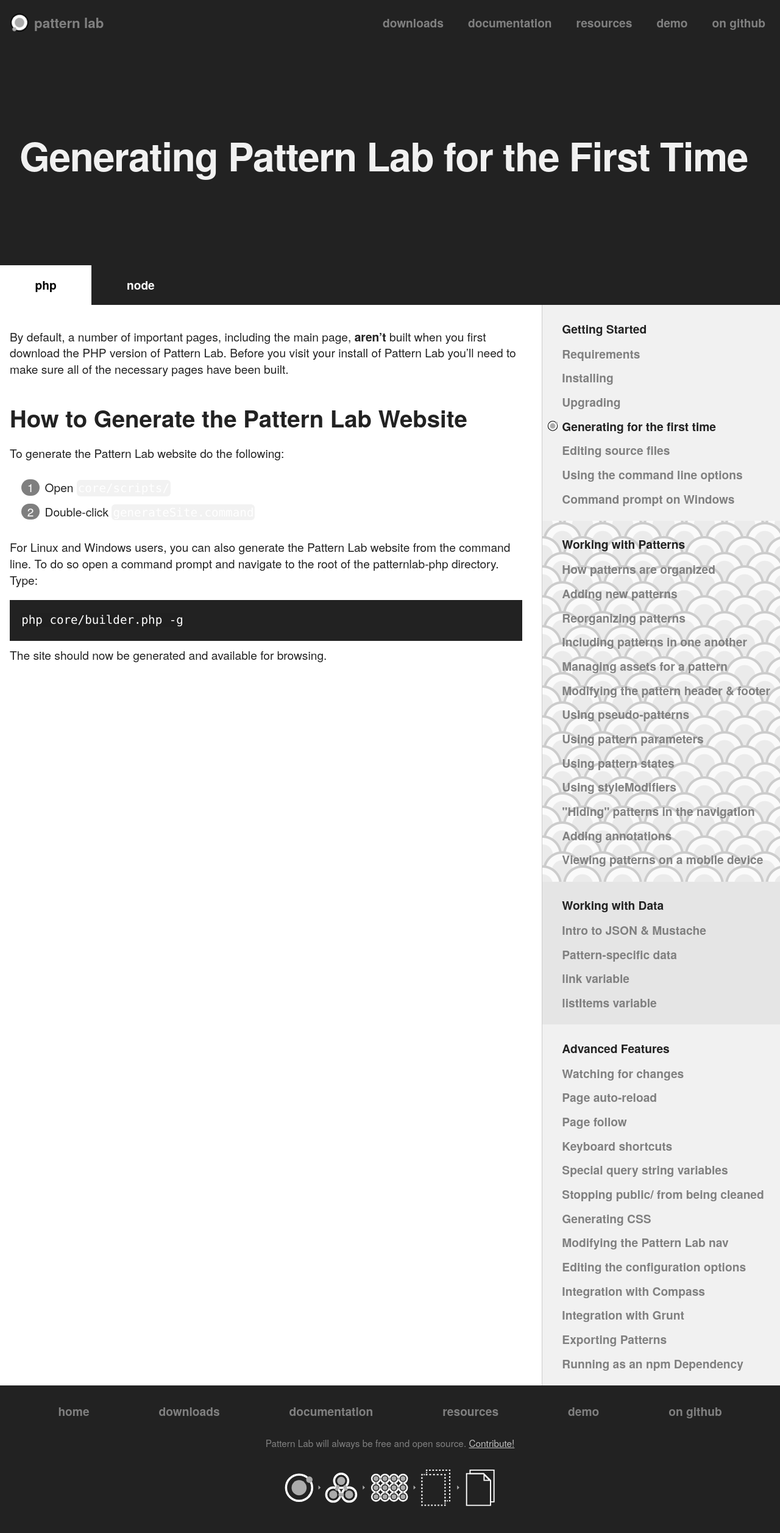
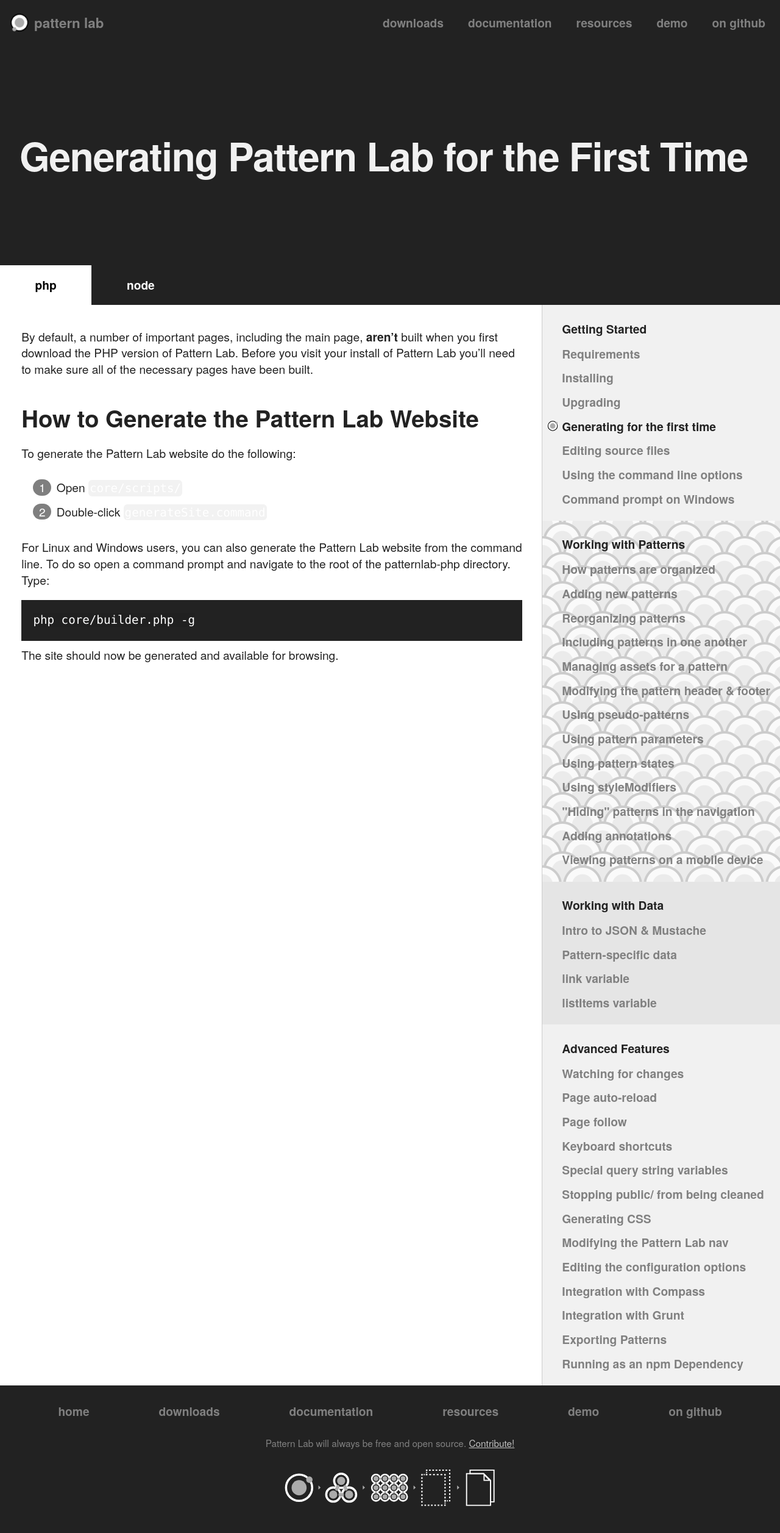
Before and after one commit to pattern-lab/website, a Jekyll site: the page built from docs/first-run.md, in a window 1280 px wide. Shown: the whole page at 61% size. Built offline with Jekyll 4.4.1, drawn with Linux system fonts in a browser that asks for light colours; Markdown is read by kramdown in place of the engine named in the settings; comment, search, counter and statistics services are not loaded.

Commit message:
Fixed alignment of content on documentation detail pages.

```diff
--- a/css/style.scss
+++ b/css/style.scss
@@ -1114,6 +1114,11 @@
 	}
 }
 
+.tabs__panel {
+	@media all and (min-width: $bp-med) {
+		margin-left: 1em;
+	}
+}
 
 
 
```
